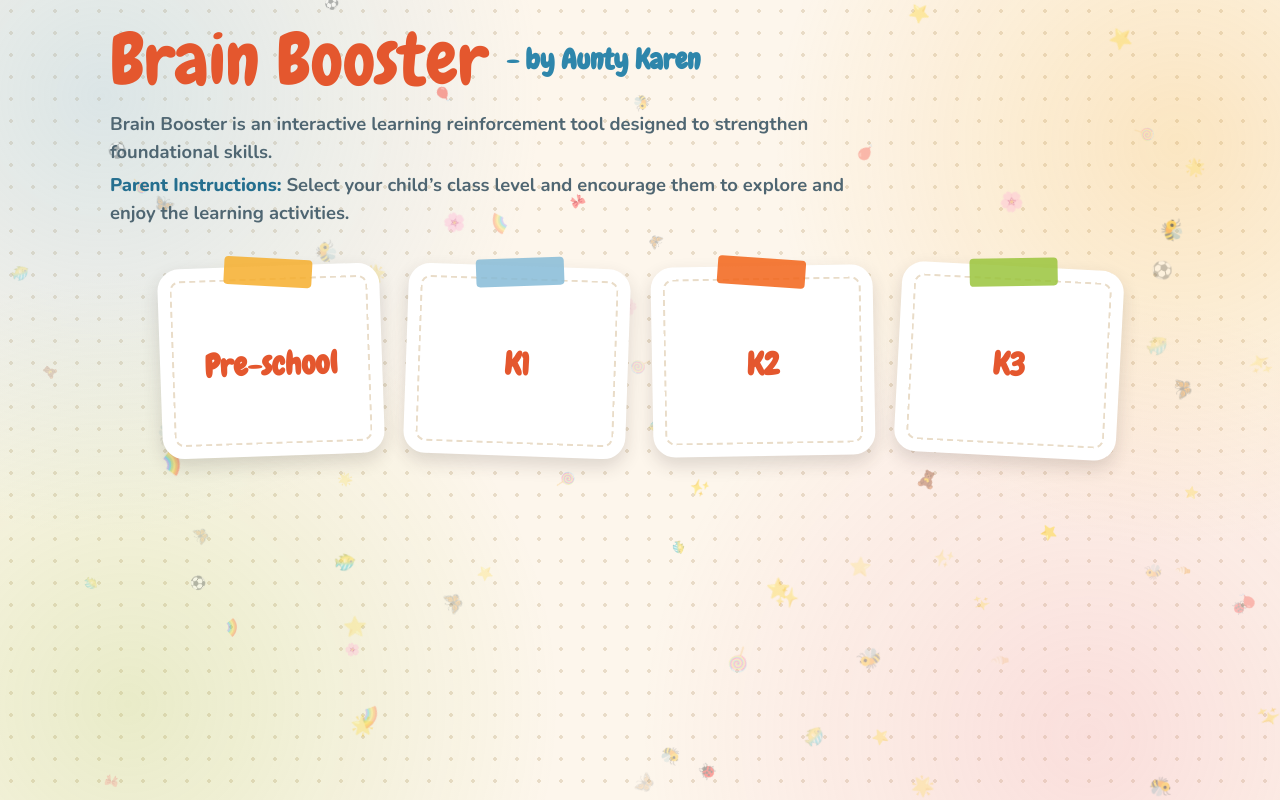
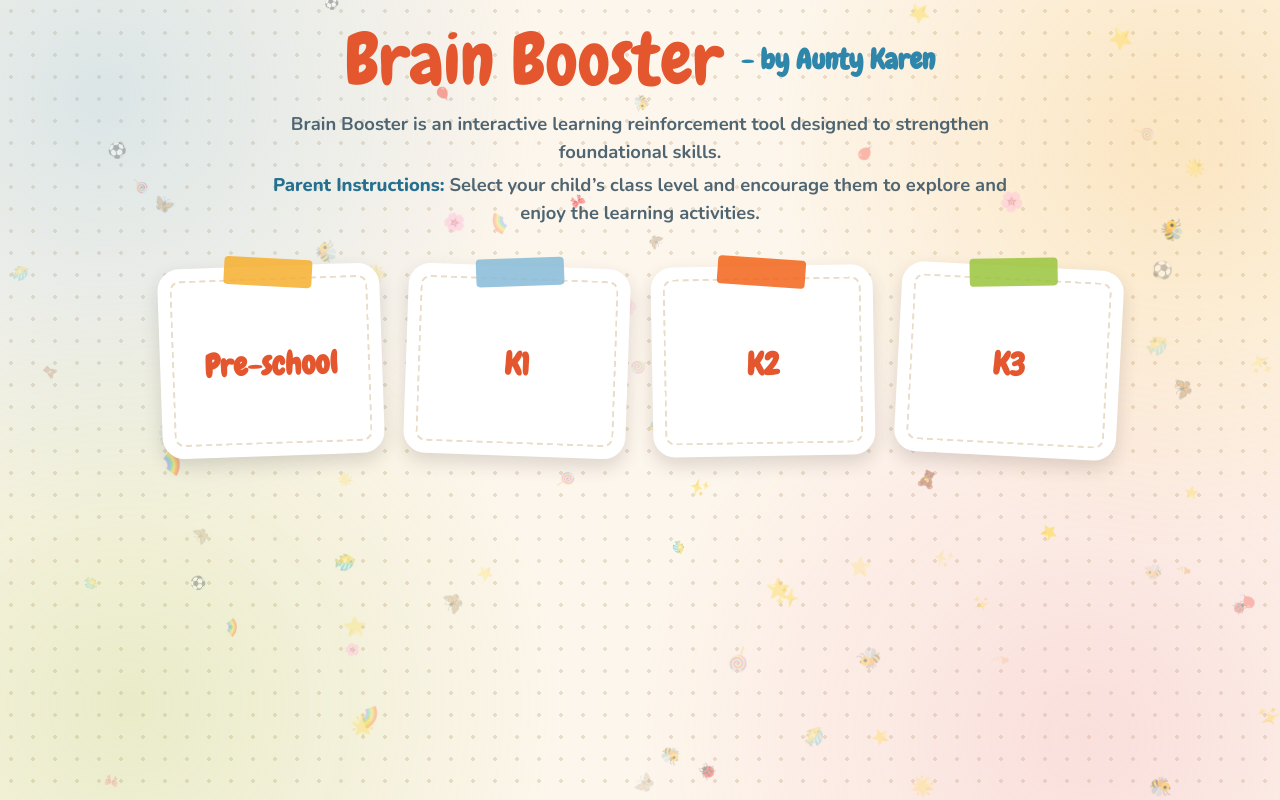
Before and after one commit to ChildPlus-Prep/learn-words, a plain HTML site: page index.html in a window 1280 px wide. Drawn offline with nearby package versions, Linux system fonts and the light colour scheme; animation ran at ten frames a second.

Commit message:
Center the home heading and intro; fit category names on their cards

```diff
--- a/css/style.css
+++ b/css/style.css
@@ -70,9 +70,13 @@ body.kids::before {
 }
 
 /* home page intro: soft slate text, calmer than the heading and the tiles */
+/* home page only: heading and intro centered */
+.home-top { justify-content: center; text-align: center; }
 .intro {
   max-width: 760px;
-  margin: -14px 4px 28px;
+  margin: -14px auto 28px;
+  padding: 0 4px;
+  text-align: center;
   color: #4f6672;
   font-weight: 700;
   font-size: clamp(1rem, 2.4vw, 1.15rem);
--- a/js/app.js
+++ b/js/app.js
@@ -114,7 +114,7 @@ function renderHome() {
   }
 
   app.replaceChildren(
-    el("header", { class: "top" }, el("h1", {}, "Brain Booster"), el("span", { class: "tagline" }, " - by Aunty Karen")),
+    el("header", { class: "top home-top" }, el("h1", {}, "Brain Booster"), el("span", { class: "tagline" }, " - by Aunty Karen")),
     el(
       "div",
       { class: "intro" },
@@ -173,7 +173,7 @@ function renderClass(levelId) {
           },
         },
         el("div", { class: "pic" }, picture(cat.cover || first.image, cat.emoji || first.emoji, cat.name)),
-        el("span", { class: "label" }, cat.name)
+        el("span", { class: "label", style: `--len:${longestWord(cat.name)}` }, cat.name)
       )
     );
   }
```
